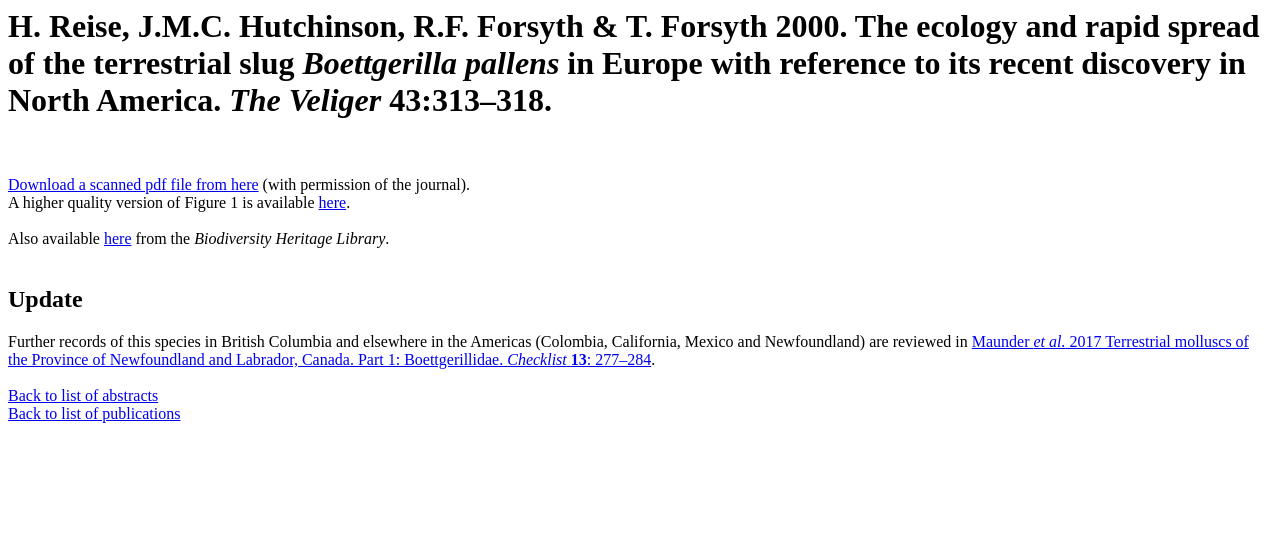
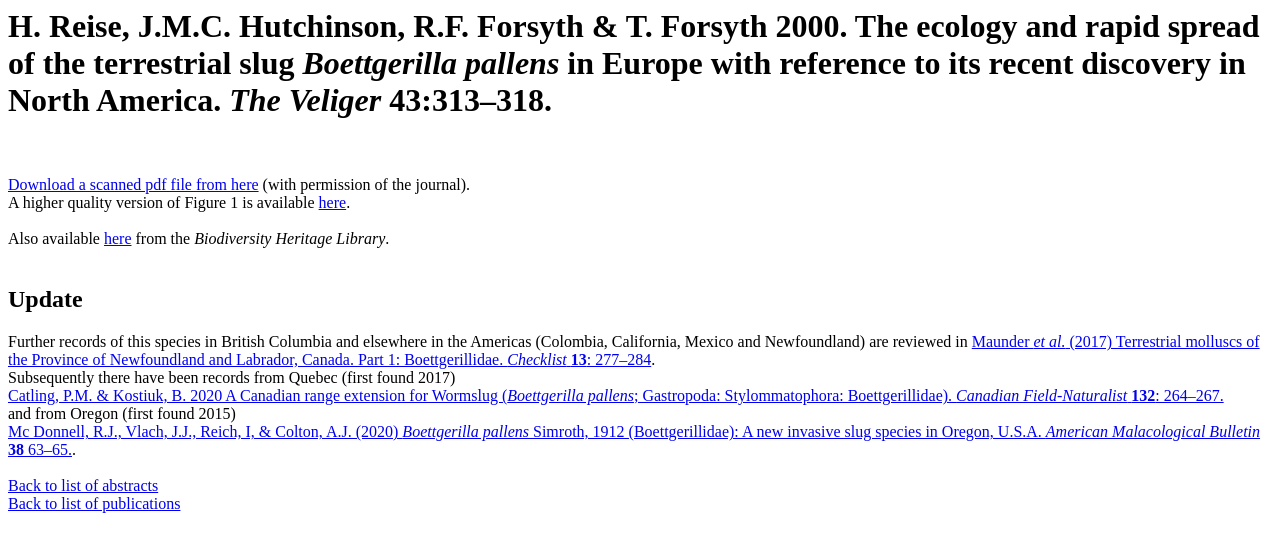
Before and after one commit to malagr/malagr.github.io, a plain HTML site: page reise/reisepub/veliger1.htm in a window 1280 px wide. Drawn offline with Linux system fonts and the light colour scheme.

Commit message:
B.pallens update

```diff
--- a/reise/reisepub/veliger1.htm
+++ b/reise/reisepub/veliger1.htm
@@ -3,7 +3,7 @@
 <head>
    <meta http-equiv="content-type" content="text/html;charset=utf-8" />
    <meta name="description" content="Access to article by Heike Reise, John Hutchinson and Robert and Tammy Forsyth about the discovery of a European slug species in Canada, with a summary of its ecology and rapid spread in Europe; also an update on subsequent records of relevance">
-   <title>Reise et al. 2000. Veliger 43: 313c318.</title>
+   <title>Reise et al. 2000. Veliger 43: 313&#150;318.</title>
 </head>
 <body>
 
@@ -23,7 +23,15 @@ Also available <a href="http://www.biodiversitylibrary.org/part/98036#/summary">
 <br>
 <br>
 <h2>Update</h2>
-Further records of this species in British Columbia and elsewhere in the Americas (Colombia, California, Mexico and Newfoundland) are reviewed in <a href="chkl1.htm">Maunder <i>et al.</i> 2017 Terrestrial molluscs of the Province of Newfoundland and Labrador, Canada. Part 1: Boettgerillidae. <i>Checklist</i> <b>13</b>: 277&#150;284</a>.
+Further records of this species in British Columbia and elsewhere in the Americas (Colombia, California, Mexico and Newfoundland) are reviewed in <a href="chkl1.htm">Maunder <i>et al.</i> (2017) Terrestrial molluscs of the Province of Newfoundland and Labrador, Canada. Part 1: Boettgerillidae. <i>Checklist</i> <b>13</b>: 277&#150;284</a>.
+<br>
+Subsequently there have been records from Quebec (first found 2017)
+<br>
+<a href="https://doi.org//10.22621/cfn.v132i3.1993">Catling, P.M. &amp; Kostiuk, B. 2020 A Canadian range extension for Wormslug (<i>Boettgerilla pallens</i>; Gastropoda: Stylommatophora: Boettgerillidae). <i>Canadian Field-Naturalist</i> <b>132</b>: 264&#150;267.</a>
+<br>
+and from Oregon (first found 2015)
+<br>
+<a href="https://doi.org/10.4003/006.038.0106">Mc Donnell, R.J., Vlach, J.J., Reich, I,  &amp; Colton, A.J. (2020) <i>Boettgerilla pallens</i> Simroth, 1912 (Boettgerillidae): A new invasive slug species in Oregon, U.S.A. <i>American Malacological Bulletin</i> <b>38</b> 63&#150;65.</a>.
 
 
 <br>
```
Also changed, not shown: hutch/hutchpub/veliger1.htm (+9 -1 lines), reise/reise.htm (+7 -0 lines).
